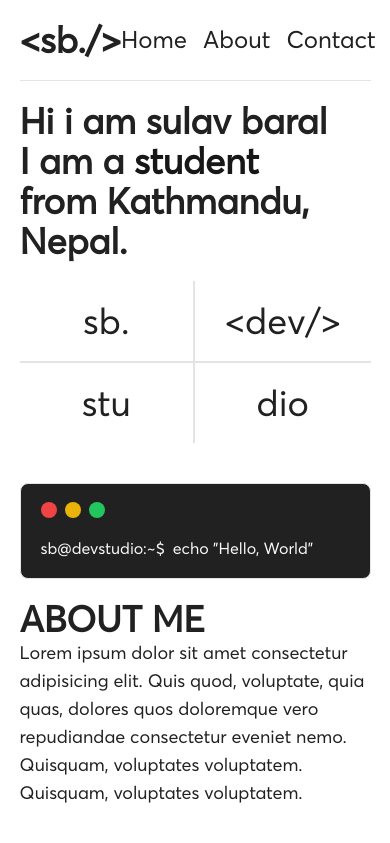
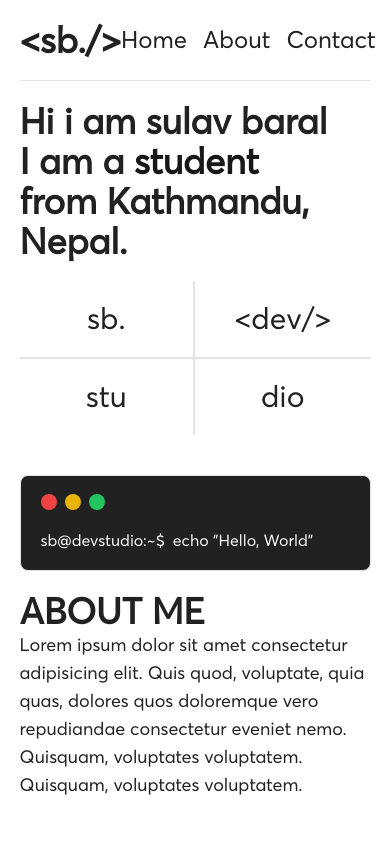
Before and after one commit to tyzrex/minimal-portfolio, a Next.js app: page / in a window 390 px wide. Shown: the top 843 px of the page. Built offline with nearby package versions, Linux system fonts and the light colour scheme.

Commit message:
style changes

```diff
--- a/src/app/globals.css
+++ b/src/app/globals.css
@@ -81,7 +81,19 @@
   }
 
   .hero-typography-normal {
-    @apply text-4xl md:text-7xl  font-normal;
+    @apply text-3xl md:text-7xl  font-normal;
+  }
+
+  .section-title-typography {
+    @apply text-3xl md:text-7xl xl:text-7xl font-bold mb-5 md:mb-10;
+  }
+
+  .section-p-typography {
+    @apply text-xl md:text-2xl xl:text-3xl font-normal;
+  }
+
+  .sub-section-title-typography {
+    @apply text-3xl md:text-5xl xl:text-5xl font-normal mb-5 md:mb-10;
   }
 }
 
```
